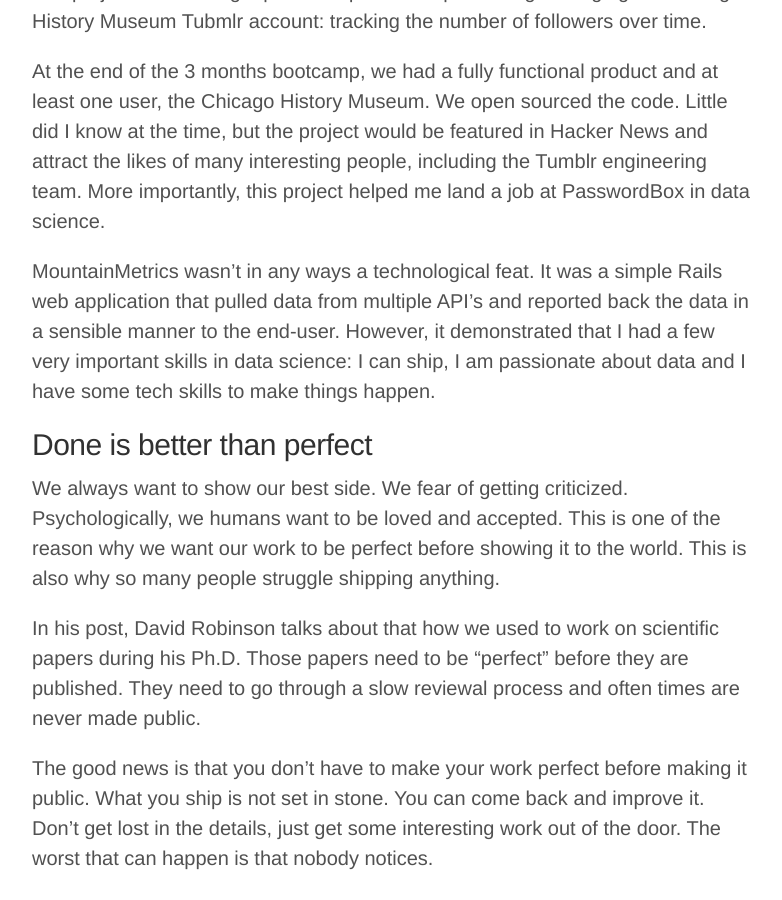
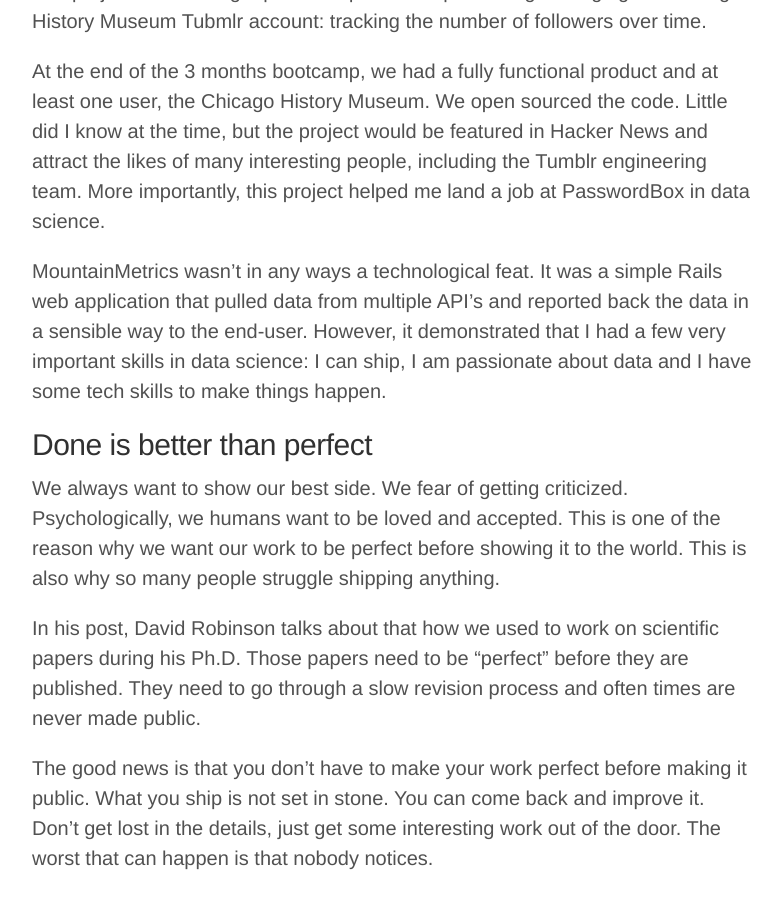
Before and after one commit to nickhould/nickhould.github.io, a Jekyll site: the page built from _posts/2016-08-12-getting-your-first-job-in-data-science.md, in a window 1280 px wide and 900 px high, scrolled down 1044 px. Shown: the whole window, without its empty margins (248-1030 px from the left). Built offline with Jekyll 4.4.1, drawn with Linux system fonts in a browser that asks for light colours; nearby versions of some CDN libraries; a script that is not in the unit is left out; comment, search, counter and statistics services are not loaded.

Commit message:
Correct other typos

```diff
--- a/_posts/2016-08-12-getting-your-first-job-in-data-science.md
+++ b/_posts/2016-08-12-getting-your-first-job-in-data-science.md
@@ -20,14 +20,14 @@
 At the end of the 3 months bootcamp, we had a fully functional product and at least one user, the Chicago History Museum. We open sourced the code. Little did I know at the time, but the project would be featured in Hacker News and attract the likes of many interesting people, including the Tumblr engineering team. More importantly, this project helped me land a job at PasswordBox in data science.
 
 [comment]: <> (How did it help me land a job?)
-MountainMetrics wasn't in any ways a technological feat. It was a simple Rails web application that pulled data from multiple API's and reported back the data in a sensible manner to the end-user. However, it demonstrated that I had a few very important skills in data science: I can ship, I am passionate about data and I have some tech skills to make things happen.
+MountainMetrics wasn't in any ways a technological feat. It was a simple Rails web application that pulled data from multiple API's and reported back the data in a sensible way to the end-user. However, it demonstrated that I had a few very important skills in data science: I can ship, I am passionate about data and I have some tech skills to make things happen.
 
 ## Done is better than perfect
 [comment]: <> (What is preventing us from making our work public? What can we do to over come this?)
 We always want to show our best side. We fear of getting criticized. Psychologically, we humans want to be loved and accepted. This is one of the reason why we want our work to be perfect before showing it to the world. This is also why so many people struggle shipping anything.
 
 [comment]: <> (Don't get caught up in the details)
-In his post, David Robinson talks about that how we used to work on scientific papers during his Ph.D. Those papers need to be "perfect" before they are published. They need to go through a slow reviewal process and often times are never made public.
+In his post, David Robinson talks about that how we used to work on scientific papers during his Ph.D. Those papers need to be "perfect" before they are published. They need to go through a slow revision process and often times are never made public.
 
 The good news is that you don't have to make your work perfect before making it public. What you ship is not set in stone. You can come back and improve it. Don't get lost in the details, just get some interesting work out of the door. The worst that can happen is that nobody notices.
 
```
